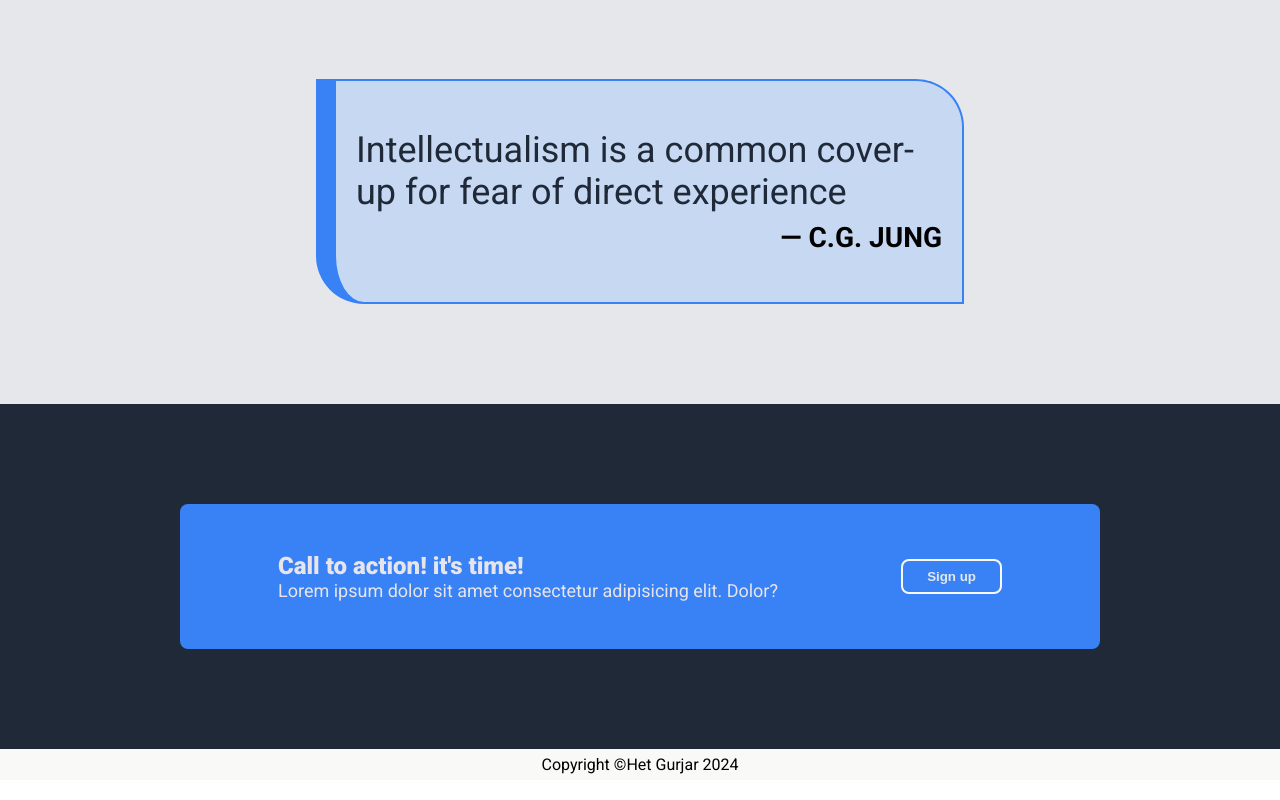
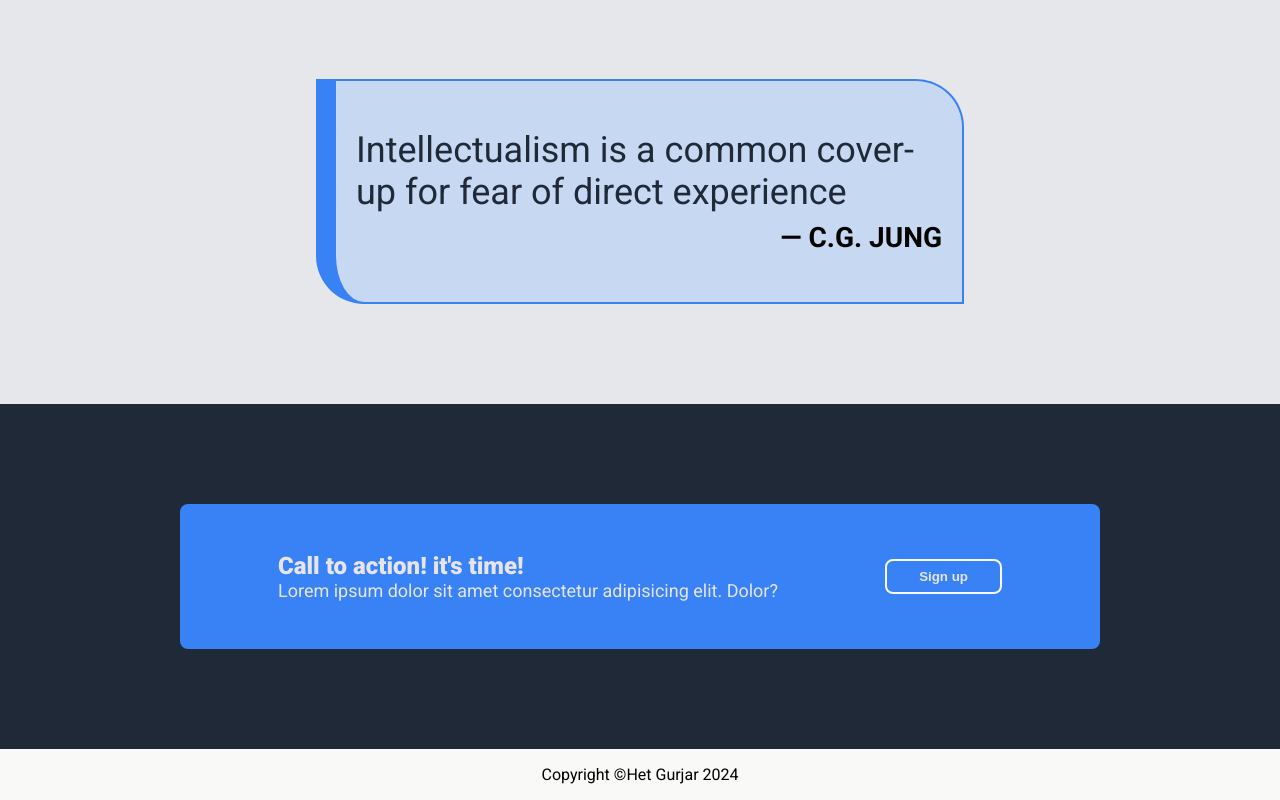
Before and after one commit to Het-477/odin-landing-page, a plain HTML site: page index.html in a window 1280 px wide. Shown: the part 1190-1990 px from the top of the page. Drawn offline with Linux system fonts and the light colour scheme.

Commit message:
changed padding on sign-up button

```diff
--- a/style.css
+++ b/style.css
@@ -102,7 +102,7 @@ a {
 .sign-up-button button {
     background-color: #3882f6;
     color: #e5e7eb;
-    padding: 8px 24px 8px 24px;
+    padding: 8px 32px;
     border-radius: 8px;
     border-style: none;
     cursor: pointer;
@@ -257,7 +257,7 @@ a {
 
 .footer {
     background-color: #f9faf8;
-    padding: 6px;
+    padding: 16px;
     display: flex;
     justify-content: center;
     align-items: center;
```
